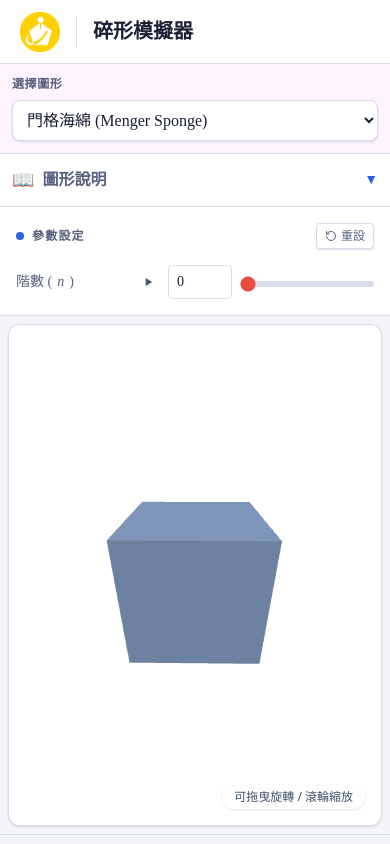
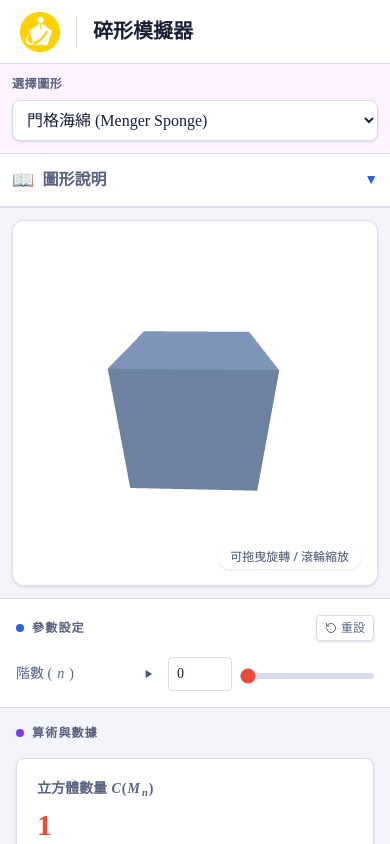
Before and after one commit to milo666888/fractalsimulator, a React (Vite) app: page / in a window 390 px wide. Shown: the top 844 px of the page. Built offline with nearby package versions, Linux system fonts and the light colour scheme.

Commit message:
refactor: Optimize layout for responsiveness
Adjusted the layout component to improve responsiveness on smaller screens. Enabled vertical scrolling for the main content area on large screens to prevent overflow issues, and simplified the mobile/tablet layout by removing redundant control sections.

```diff
--- a/src/components/ui/FractalLayout.tsx
+++ b/src/components/ui/FractalLayout.tsx
@@ -40,7 +40,7 @@ export function FractalLayout({ dropdownNode, controlsNode, mathNode, canvasNode
   const [isDescOpen, setIsDescOpen] = useState(false);
 
   return (
-    <div className="flex flex-col lg:flex-row flex-1 lg:overflow-hidden w-full h-full bg-[#f4f5fa] text-[#1a1f36]">
+    <div className="flex flex-col lg:flex-row flex-1 overflow-y-auto lg:overflow-hidden w-full h-full bg-[#f4f5fa] text-[#1a1f36]">
 
       {/* 手機/平板版上方列 */}
       <div className="lg:hidden flex flex-col bg-white border-b border-[#d8dcea] shrink-0 z-10">
@@ -63,23 +63,6 @@ export function FractalLayout({ dropdownNode, controlsNode, mathNode, canvasNode
               </motion.div>
             )}
           </AnimatePresence>
-        </div>
-        <div className="p-4">
-          <div className="flex items-center justify-between mb-4">
-            <div className="flex items-center gap-2 text-[12px] font-bold tracking-widest uppercase text-[#5a6280]">
-              <span className="w-2 h-2 rounded-full bg-[#3060e0]"></span>
-              參數設定
-            </div>
-            {onReset && (
-              <button onClick={onReset} className="text-xs flex items-center gap-1 text-[#5a6280] hover:text-[#3060e0] transition-colors bg-white border border-[#d8dcea] px-2 py-1 rounded shadow-sm">
-                <svg width="12" height="12" viewBox="0 0 24 24" fill="none" stroke="currentColor" strokeWidth="2" strokeLinecap="round" strokeLinejoin="round"><path d="M3 12a9 9 0 1 0 9-9 9.75 9.75 0 0 0-6.74 2.74L3 8"/><path d="M3 3v5h5"/></svg>
-                重設
-              </button>
-            )}
-          </div>
-          <div className="flex flex-col gap-4">
-            {controlsNode}
-          </div>
         </div>
       </div>
 
@@ -125,8 +108,8 @@ export function FractalLayout({ dropdownNode, controlsNode, mathNode, canvasNode
       </aside>
 
       {/* 中間畫布區域 */}
-      <main className="flex-1 relative flex items-center justify-center lg:overflow-hidden p-2 lg:p-4 min-h-[50vh] lg:min-h-0 shrink-0">
-        <div className="w-full h-full bg-white rounded-xl shadow-sm border border-[#d8dcea] relative overflow-hidden flex items-center justify-center">
+      <main className="w-full lg:flex-1 relative flex items-center justify-center lg:overflow-hidden p-3 lg:p-4 shrink-0">
+        <div className="w-full aspect-square max-h-[400px] lg:aspect-auto lg:h-full lg:max-h-none bg-white rounded-xl shadow-sm border border-[#d8dcea] relative overflow-hidden flex items-center justify-center">
           {canvasNode}
         </div>
       </main>
@@ -144,8 +127,25 @@ export function FractalLayout({ dropdownNode, controlsNode, mathNode, canvasNode
         </div>
       </aside>
 
-      {/* 手機/平板版下方區域 (算術與數據) */}
+      {/* 手機/平板版下方區域 (參數與數據) */}
       <div className="lg:hidden flex flex-col shrink-0 z-10 bg-white border-t border-[#d8dcea]">
+        <div className="p-4 border-b border-[#d8dcea]">
+          <div className="flex items-center justify-between mb-4">
+            <div className="flex items-center gap-2 text-[12px] font-bold tracking-widest uppercase text-[#5a6280]">
+              <span className="w-2 h-2 rounded-full bg-[#3060e0]"></span>
+              參數設定
+            </div>
+            {onReset && (
+              <button onClick={onReset} className="text-xs flex items-center gap-1 text-[#5a6280] hover:text-[#3060e0] transition-colors bg-white border border-[#d8dcea] px-2 py-1 rounded shadow-sm">
+                <svg width="12" height="12" viewBox="0 0 24 24" fill="none" stroke="currentColor" strokeWidth="2" strokeLinecap="round" strokeLinejoin="round"><path d="M3 12a9 9 0 1 0 9-9 9.75 9.75 0 0 0-6.74 2.74L3 8"/><path d="M3 3v5h5"/></svg>
+                重設
+              </button>
+            )}
+          </div>
+          <div className="flex flex-col gap-4">
+            {controlsNode}
+          </div>
+        </div>
         <div className="p-4 bg-[#f4f5fa]">
           <div className="flex items-center gap-2 text-[12px] font-bold tracking-widest uppercase text-[#5a6280] mb-4">
             <span className="w-2 h-2 rounded-full bg-[#7c3aed]"></span>
```
